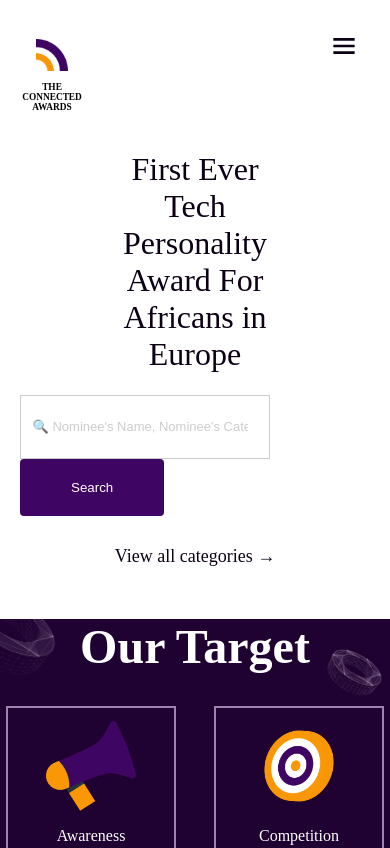
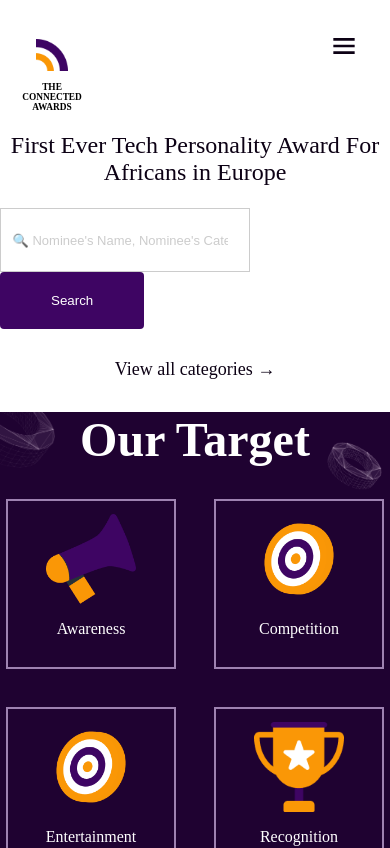
Before and after one commit to Mayorhack/TuTN, a React (Create React App) app: page / in a window 390 px wide. Shown: the top 848 px of the page. Built offline with nearby package versions, Linux system fonts and the light colour scheme.

Commit message:
Checked responsiveness

```diff
--- a/src/App.css
+++ b/src/App.css
@@ -760,7 +760,8 @@ select {
     display: block;
   }
   .header h1 {
-    font-size: 32px;
+    font-size: 24px;
+    padding: 6px;
   }
   .navbar {
     position: fixed;
--- a/src/components/Categories.js
+++ b/src/components/Categories.js
@@ -31,7 +31,7 @@ const Categories = ({ onclick, currentUser }) => {
   return (
     <div className="categories">
       <Navbar currentUser={currentUser} />
-      <h1>Voting Categories</h1>
+      <h1 className="header">Voting Categories</h1>
       <Search />
       <div className="stacks">
         {stack.map((stac, i) => (
--- a/src/components/Home.js
+++ b/src/components/Home.js
@@ -7,7 +7,7 @@ import Search from "./Search";
 
 const Header = () => {
   return (
-    <div className="header flex-column" style={{ padding: "20px" }}>
+    <div className="header flex-column" style={{}}>
       <h1>First Ever Tech Personality Award For Africans in Europe</h1>
       <Search />
       <div className="categories-link">
```
